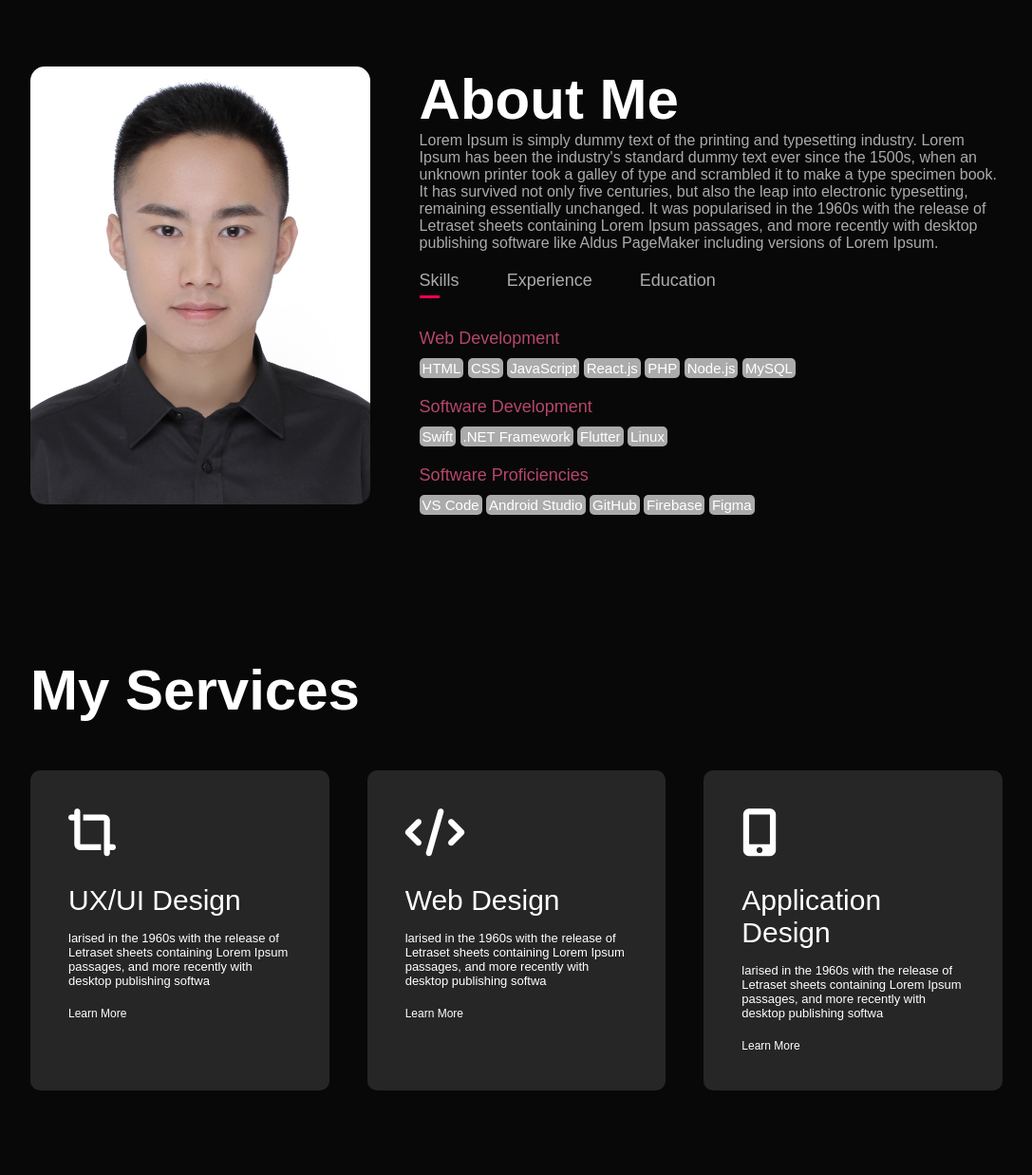
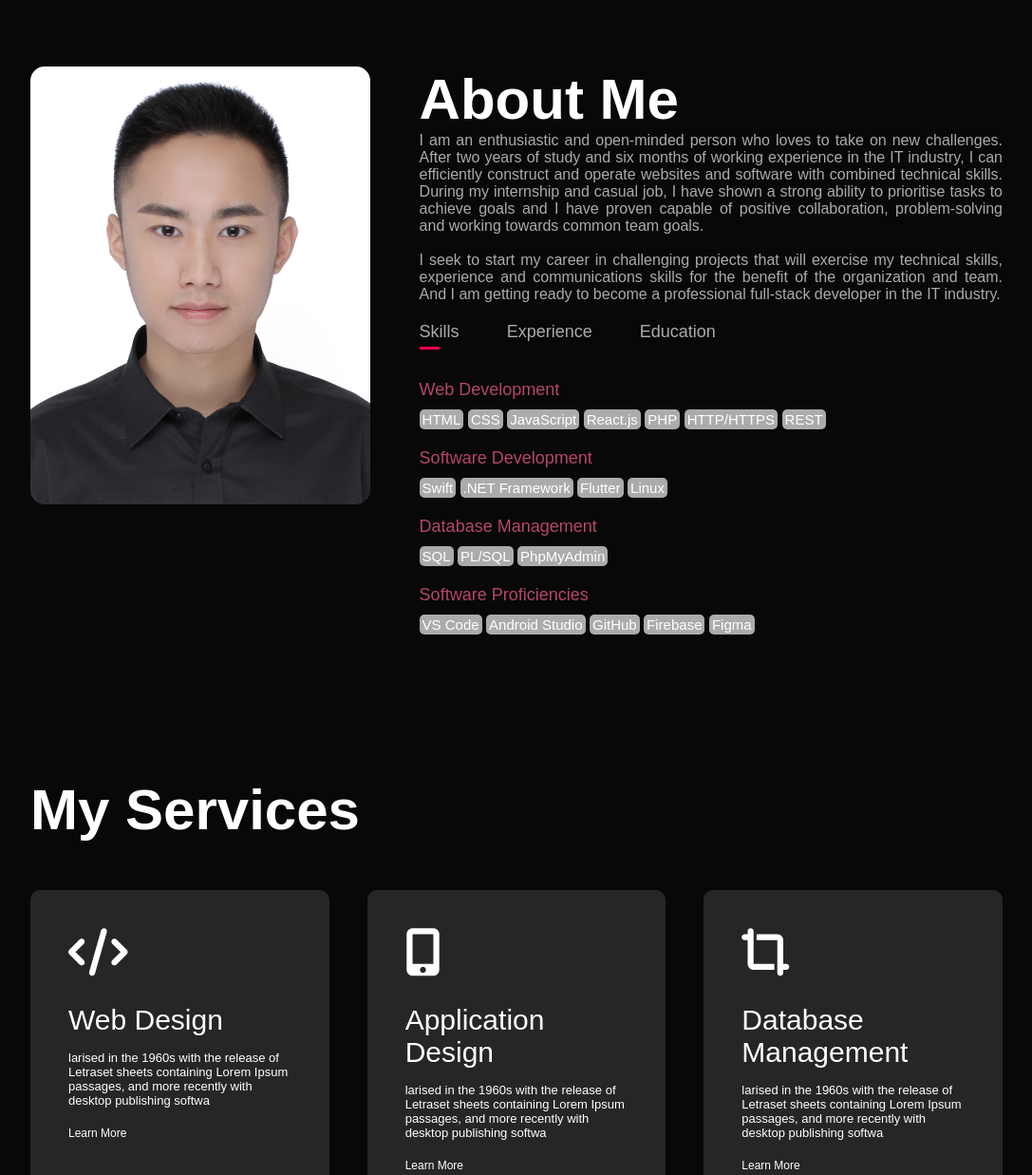
Before and after one commit to JimmyHu213/Portfolio_v1, a plain HTML site: page index.html in a window 1280 px wide. Shown: the part 820-2057 px from the top of the page at 95% size, without its empty margins (96-1183 px from the left). Drawn offline with Linux system fonts and the light colour scheme.

Commit message:
add personal info link

```diff
--- a/index.html
+++ b/index.html
@@ -31,7 +31,7 @@
           <p>Web & Software Developer</p>
           <h1>
             Hi, I am <span>Jimmy</span> Hu<br />
-            From Australia
+            An <span>enthusiastic</span> developer
           </h1>
         </div>
       </div>
@@ -45,17 +45,19 @@
           </div>
           <div class="about-col-2">
             <h1 class="sub-title">About Me</h1>
-            <p>
-              Lorem Ipsum is simply dummy text of the printing and typesetting
-              industry. Lorem Ipsum has been the industry's standard dummy text
-              ever since the 1500s, when an unknown printer took a galley of
-              type and scrambled it to make a type specimen book. It has
-              survived not only five centuries, but also the leap into
-              electronic typesetting, remaining essentially unchanged. It was
-              popularised in the 1960s with the release of Letraset sheets
-              containing Lorem Ipsum passages, and more recently with desktop
-              publishing software like Aldus PageMaker including versions of
-              Lorem Ipsum.
+            <p id="about-me">
+              I am an enthusiastic and open-minded person who loves to take on
+              new challenges. After two years of study and six months of working
+              experience in the IT industry, I can efficiently construct and
+              operate websites and software with combined technical skills.
+              During my internship and casual job, I have shown a strong ability
+              to prioritise tasks to achieve goals and I have proven capable of
+              positive collaboration, problem-solving and working towards common
+              team goals. <br> <br>I seek to start my career in challenging projects that
+              will exercise my technical skills, experience and communications
+              skills for the benefit of the organization and team. And I am
+              getting ready to become a professional full-stack developer in the
+              IT industry.
             </p>
             <div class="tab-titles">
               <p class="tab-links active-link" onclick="opentab('skills')">
@@ -70,22 +72,26 @@
               <ul>
                 <li>
                   <span>Web Development</span><br />
-
                   <span class="tags">HTML</span>
                   <span class="tags">CSS</span>
                   <span class="tags">JavaScript</span>
                   <span class="tags">React.js</span>
                   <span class="tags">PHP</span>
-                  <span class="tags">Node.js</span>
-                  <span class="tags">MySQL</span>
+                  <span class="tags">HTTP/HTTPS</span>
+                  <span class="tags">REST</span>
                 </li>
                 <li>
                   <span>Software Development</span><br />
-
                   <span class="tags">Swift</span>
                   <span class="tags">.NET Framework</span>
                   <span class="tags">Flutter</span>
                   <span class="tags">Linux</span>
+                </li>
+                <li>
+                  <span>Database Management</span><br />
+                  <span class="tags">SQL</span>
+                  <span class="tags">PL/SQL</span>
+                  <span class="tags">PhpMyAdmin</span>
                 </li>
                 <li>
                   <span>Software Proficiencies</span><br />
@@ -99,6 +105,7 @@
             </div>
             <div class="tab-contents" id="experience">
               <ul>
+
                 <li>
                   <span>My IT Studio Jul 2022 - Nov 2022</span><br />
 
@@ -120,6 +127,7 @@
                   <span>The University of Tasmania, Feb 2021 - Dec 2022</span
                   ><br />
                   <div>Master of Information Communication Technology</div>
+                  <div>Tasmanian International Scholarship 2021</div>
                 </li>
               </ul>
             </div>
@@ -133,16 +141,6 @@
       <div class="container">
         <h1 class="sub-title">My Services</h1>
         <div class="services-list">
-          <div>
-            <i class="fa-solid fa-crop-simple"></i>
-            <h2>UX/UI Design</h2>
-            <p>
-              larised in the 1960s with the release of Letraset sheets
-              containing Lorem Ipsum passages, and more recently with desktop
-              publishing softwa
-            </p>
-            <a href="#">Learn More</a>
-          </div>
 
           <div>
             <i class="fa-solid fa-code"></i>
@@ -158,6 +156,16 @@
           <div>
             <i class="fa-solid fa-mobile-screen-button"></i>
             <h2>Application Design</h2>
+            <p>
+              larised in the 1960s with the release of Letraset sheets
+              containing Lorem Ipsum passages, and more recently with desktop
+              publishing softwa
+            </p>
+            <a href="#">Learn More</a>
+          </div>
+          <div>
+            <i class="fa-solid fa-crop-simple"></i>
+            <h2>Database Management</h2>
             <p>
               larised in the 1960s with the release of Letraset sheets
               containing Lorem Ipsum passages, and more recently with desktop
@@ -226,8 +234,8 @@
         <div class="row">
           <div class="contact-left">
             <h1 class="sub-title">Contact Me</h1>
-            <p><i class="fa-solid fa-envelope"></i> Jiemingh213@gmail.com</p>
-            <p><i class="fa-solid fa-phone"></i> 0493-260-301</p>
+            <p><i class="fa-solid fa-envelope"></i> <a href="mailto: Jiemingh213@gmail.com">jiemingh213@gmail.com</a></p>
+            <p><i class="fa-solid fa-phone"></i> <a href="tel:0493-260-301">0493-260-301</a> </p>
             <div class="social-icons">
               <a href="https://www.facebook.com/profile.php?id=100077348628273"
                 ><i class="fa-brands fa-facebook"></i
@@ -235,14 +243,14 @@
               <a href="https://instagram.com"
                 ><i class="fa-brands fa-square-instagram"></i
               ></a>
-              <a href="https://github.com"
+              <a href="https://github.com/JimmyHu213"
                 ><i class="fa-brands fa-github"></i
               ></a>
               <a href="https://linkedin.com"
                 ><i class="fa-brands fa-linkedin"></i
               ></a>
             </div>
-            <a href="./images/my-cv.pdf" download class="btn btn2"
+            <a href="./images/CV_Jimmy_Hu(4).pdf" download class="btn btn2"
               >Download CV</a
             >
           </div>
@@ -254,6 +262,7 @@
                 name="Email"
                 placeholder="Your Email"
                 required
+
               />
               <textarea
                 name="Message"
@@ -302,22 +311,23 @@
       }
     </script>
     <script>
-      const scriptURL = 'https://script.google.com/macros/s/AKfycbyT7Sp8I_B3Ow3yTy6JrmgkYEFE2LpEjigMcWsYJCRvNgtRgFbEC66LxlNLiPse0_qT/exec'
-      const form = document.forms['submit-to-google-sheet']
-      const msg = document.getElementById("msg")
+      const scriptURL =
+        "https://script.google.com/macros/s/AKfycbyT7Sp8I_B3Ow3yTy6JrmgkYEFE2LpEjigMcWsYJCRvNgtRgFbEC66LxlNLiPse0_qT/exec";
+      const form = document.forms["submit-to-google-sheet"];
+      const msg = document.getElementById("msg");
 
-      form.addEventListener('submit', e => {
-        e.preventDefault()
-        fetch(scriptURL, { method: 'POST', body: new FormData(form)})
-          .then(response => {
-            msg.innerHTML = "Message sent successfully"
+      form.addEventListener("submit", (e) => {
+        e.preventDefault();
+        fetch(scriptURL, { method: "POST", body: new FormData(form) })
+          .then((response) => {
+            msg.innerHTML = "Message sent successfully";
             setTimeout(() => {
-              msg.innerHTML = ""
+              msg.innerHTML = "";
             }, 5000);
-            form.reset()
+            form.reset();
           })
-          .catch(error => console.error('Error!', error.message))
-      })
+          .catch((error) => console.error("Error!", error.message));
+      });
     </script>
   </body>
 </html>
--- a/style.css
+++ b/style.css
@@ -94,6 +94,12 @@ nav ul li a:hover::after {
 #about {
   padding: 80px 0;
   color: #ababab;
+}
+
+#about-me{
+  display:inline-block;
+  width:100%;
+  text-align: justify;
 }
 
 .row {
@@ -328,10 +334,16 @@ nav ul li a:hover::after {
   margin-top: 30px;
 }
 
+
 .contact-left p i {
   color: #ff004f;
   margin-right: 15px;
   font-size: 25px;
+}
+
+.contact-left p a {
+  text-decoration: none;
+  color: #fff;
 }
 
 .social-icons {
```
Also changed, not shown: 2 other files.
